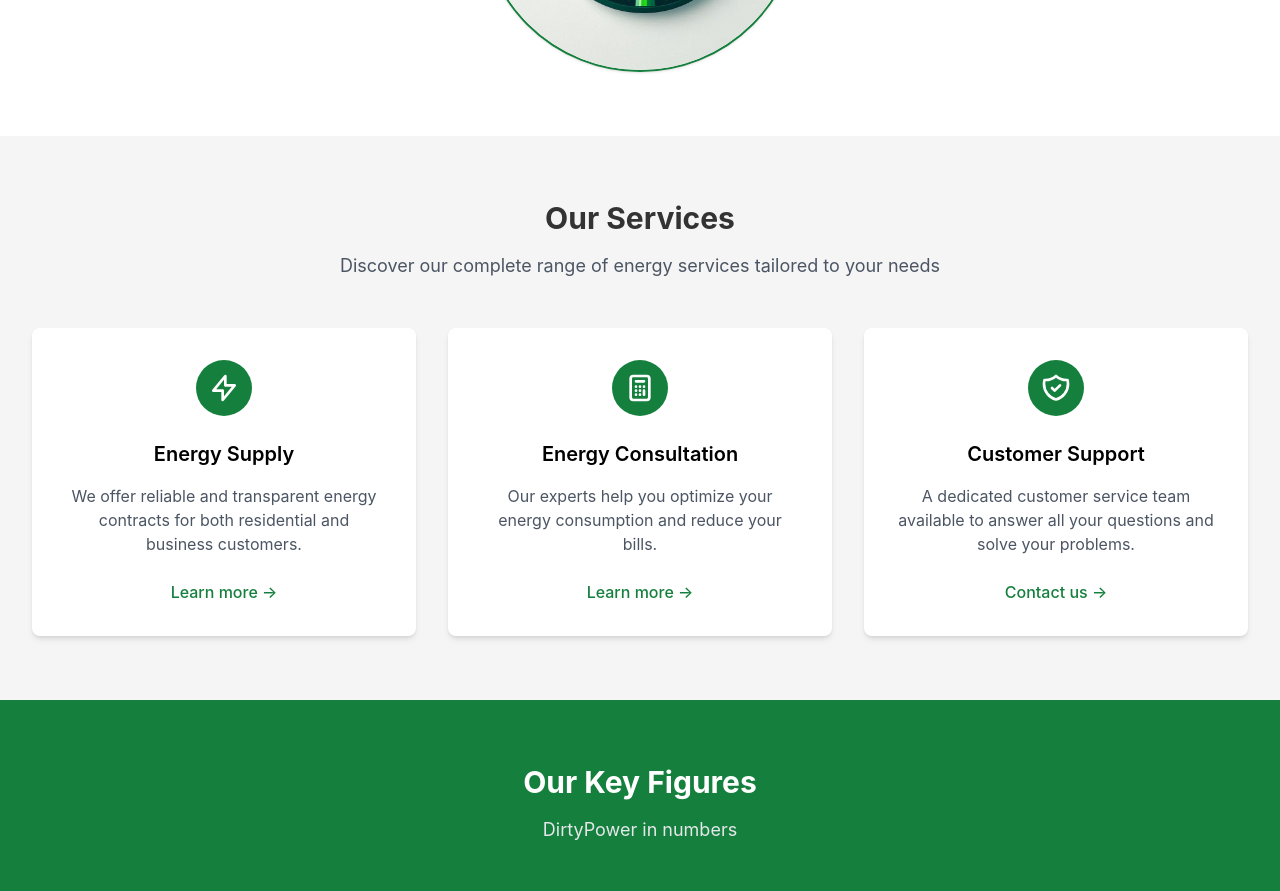
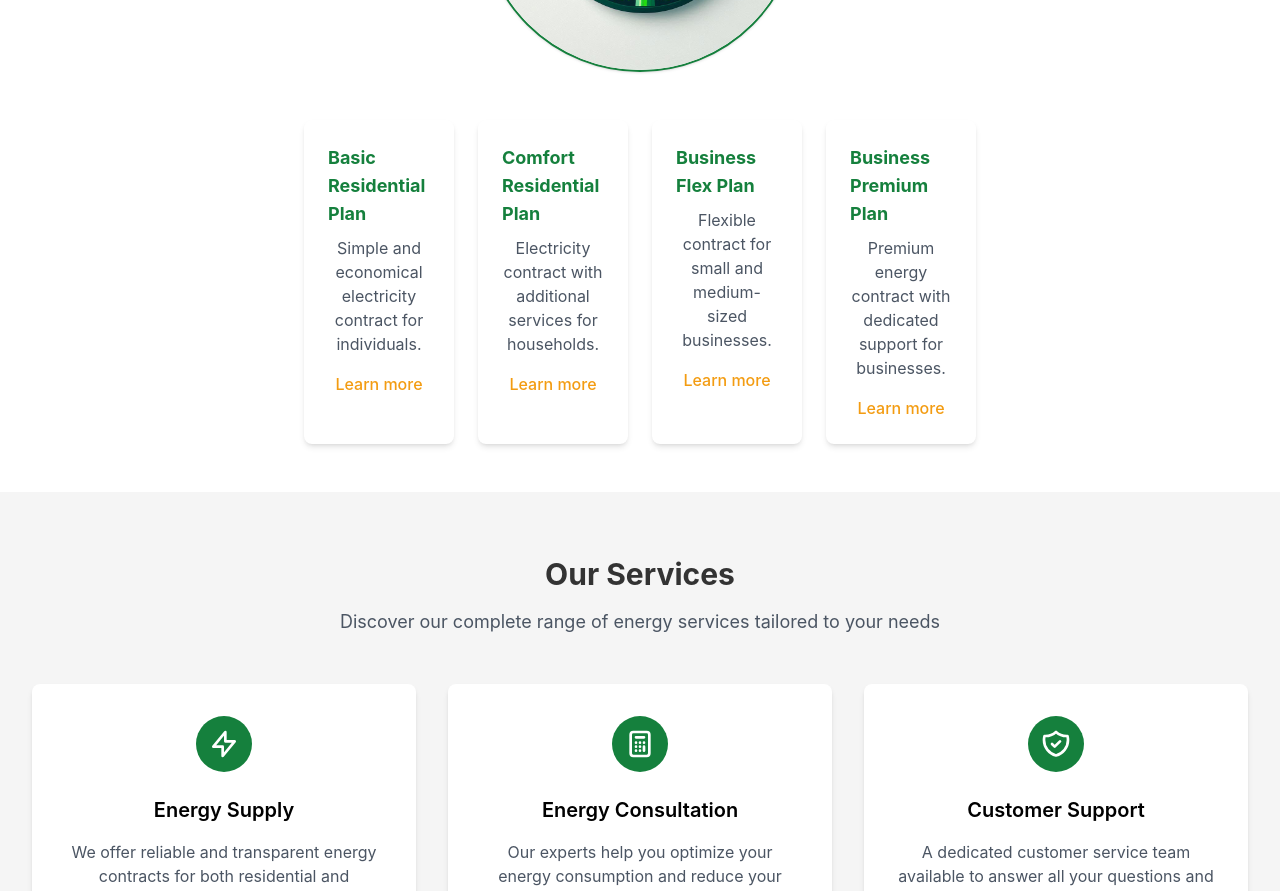
Before and after one commit to engie-codespace/demo6-dirty-power, a React (Create React App) app: page / in a window 1280 px wide. Shown: the part 1000-1891 px from the top of the page. Built offline with nearby package versions, Linux system fonts and the light colour scheme.

Commit message:
added the 4 offers

```diff
--- a/src/pages/HomePage.tsx
+++ b/src/pages/HomePage.tsx
@@ -18,6 +18,30 @@ const HomePage: React.FC = () => {
             className="h-80 w-80 rounded-full object-cover bg-white shadow mb-4"
             style={{ border: '2px solid #15803d' }}
           />
+          <div className="w-full mt-8">
+            <div className="grid grid-cols-1 sm:grid-cols-2 lg:grid-cols-4 gap-6">
+              <div className="bg-white rounded-lg shadow-md p-6 flex flex-col items-center">
+                <h3 className="text-lg font-bold mb-2 text-primary">Basic Residential Plan</h3>
+                <p className="text-gray-600 mb-4 text-center">Simple and economical electricity contract for individuals.</p>
+                <Link to="/offers" className="text-accent font-medium hover:underline">Learn more</Link>
+              </div>
+              <div className="bg-white rounded-lg shadow-md p-6 flex flex-col items-center">
+                <h3 className="text-lg font-bold mb-2 text-primary">Comfort Residential Plan</h3>
+                <p className="text-gray-600 mb-4 text-center">Electricity contract with additional services for households.</p>
+                <Link to="/offers" className="text-accent font-medium hover:underline">Learn more</Link>
+              </div>
+              <div className="bg-white rounded-lg shadow-md p-6 flex flex-col items-center">
+                <h3 className="text-lg font-bold mb-2 text-primary">Business Flex Plan</h3>
+                <p className="text-gray-600 mb-4 text-center">Flexible contract for small and medium-sized businesses.</p>
+                <Link to="/offers" className="text-accent font-medium hover:underline">Learn more</Link>
+              </div>
+              <div className="bg-white rounded-lg shadow-md p-6 flex flex-col items-center">
+                <h3 className="text-lg font-bold mb-2 text-primary">Business Premium Plan</h3>
+                <p className="text-gray-600 mb-4 text-center">Premium energy contract with dedicated support for businesses.</p>
+                <Link to="/offers" className="text-accent font-medium hover:underline">Learn more</Link>
+              </div>
+            </div>
+          </div>
         </div>
       </section>
 
```
Also changed, not shown: public/offers.png (added).
